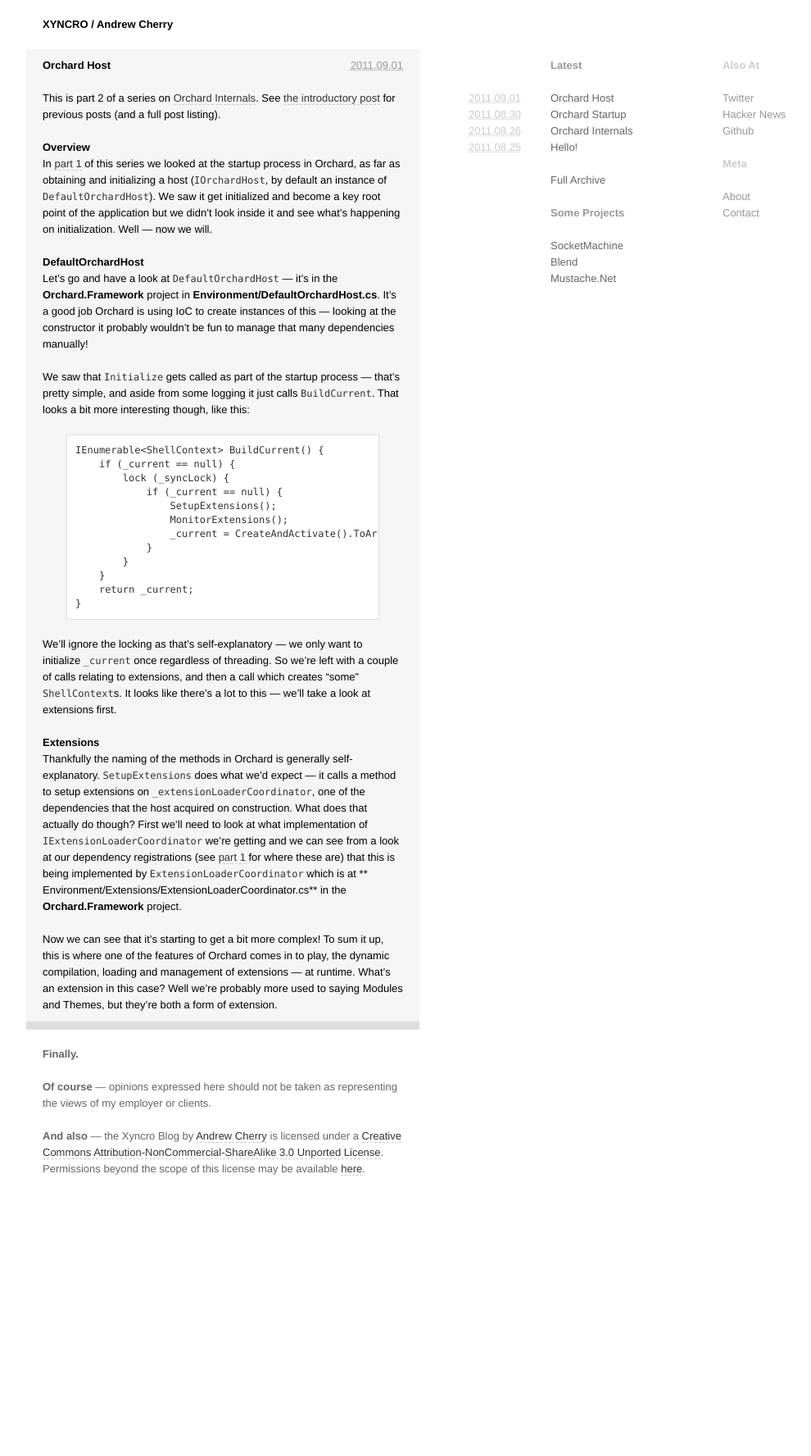
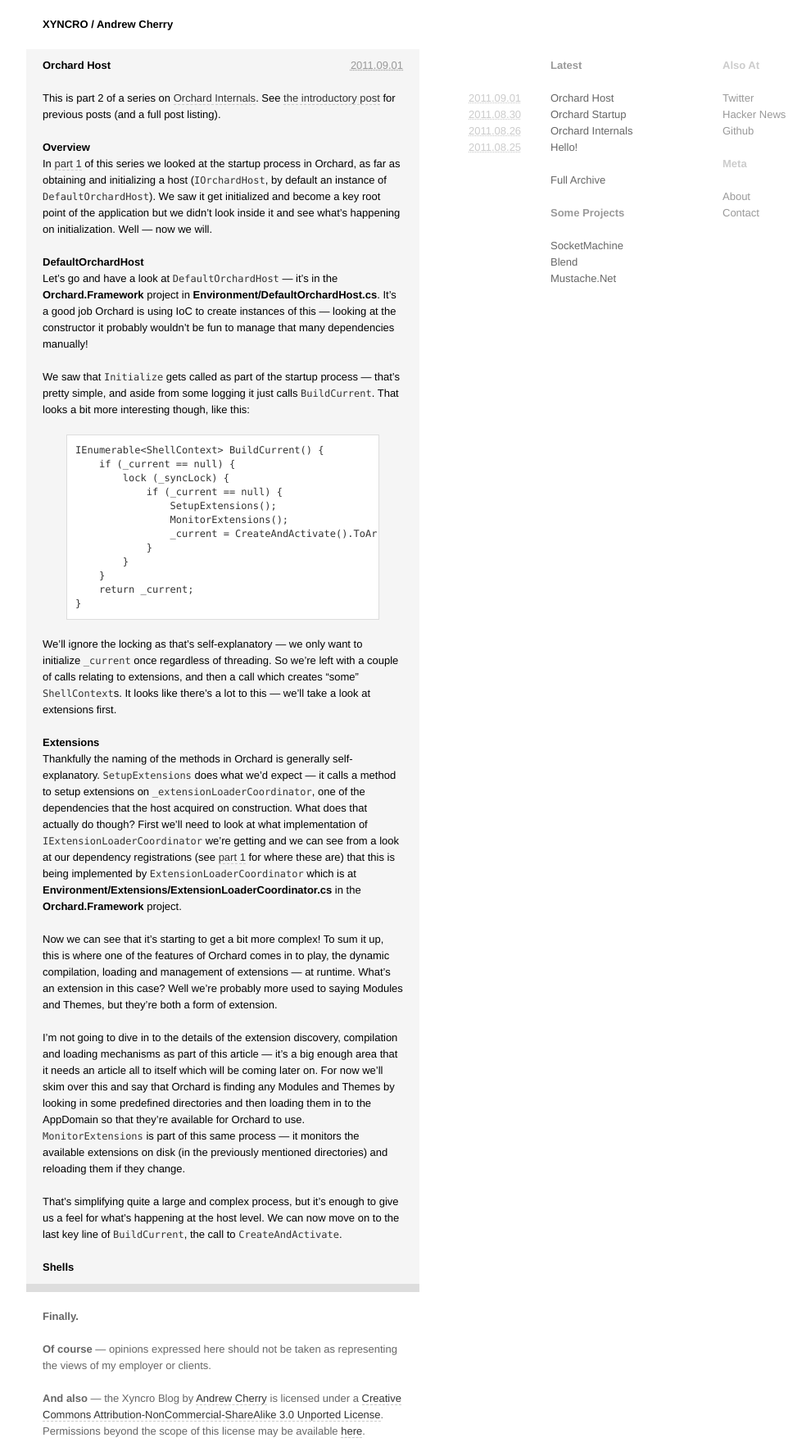
Before and after one commit to kolektiv/kolektiv.github.io, a Jekyll site: the page built from _posts/2011-09-01-orchard-host.md, in a window 1280 px wide. Shown: the whole page at 82% size, without its empty margins (18-1008 px from the left). Built offline with Jekyll 4.4.1, drawn with Linux system fonts in a browser that asks for light colours; before the commit the page ends 1456 px from its top, so only the background shows below that.

Commit message:
editing orchard host post

```diff
--- a/_posts/2011-09-01-orchard-host.md
+++ b/_posts/2011-09-01-orchard-host.md
@@ -38,9 +38,15 @@
 
 ## Extensions
 
-Thankfully the naming of the methods in Orchard is generally self-explanatory. `SetupExtensions` does what we'd expect &mdash; it calls a method to setup extensions on `_extensionLoaderCoordinator`, one of the dependencies that the host acquired on construction. What does that actually do though? First we'll need to look at what implementation of `IExtensionLoaderCoordinator` we're getting and we can see from a look at our dependency registrations (see [part 1][Orchard Startup] for where these are) that this is being implemented by `ExtensionLoaderCoordinator` which is at ** Environment/Extensions/ExtensionLoaderCoordinator.cs** in the **Orchard.Framework** project.
+Thankfully the naming of the methods in Orchard is generally self-explanatory. `SetupExtensions` does what we'd expect &mdash; it calls a method to setup extensions on `_extensionLoaderCoordinator`, one of the dependencies that the host acquired on construction. What does that actually do though? First we'll need to look at what implementation of `IExtensionLoaderCoordinator` we're getting and we can see from a look at our dependency registrations (see [part 1][Orchard Startup] for where these are) that this is being implemented by `ExtensionLoaderCoordinator` which is at **Environment/Extensions/ExtensionLoaderCoordinator.cs** in the **Orchard.Framework** project.
 
 Now we can see that it's starting to get a bit more complex! To sum it up, this is where one of the features of Orchard comes in to play, the dynamic compilation, loading and management of extensions &mdash; at runtime. What's an extension in this case? Well we're probably more used to saying Modules and Themes, but they're both a form of extension.
 
+I'm not going to dive in to the details of the extension discovery, compilation and loading mechanisms as part of this article &mdash; it's a big enough area that it needs an article all to itself which will be coming later on. For now we'll skim over this and say that Orchard is finding any Modules and Themes by looking in some predefined directories and then loading them in to the AppDomain so that they're available for Orchard to use. `MonitorExtensions` is part of this same process &mdash; it monitors the available extensions on disk (in the previously mentioned directories) and reloading them if they change.
+
+That's simplifying quite a large and complex process, but it's enough to give us a feel for what's happening at the host level. We can now move on to the last key line of `BuildCurrent`, the call to `CreateAndActivate`.
+
+## Shells
+
 [Orchard Startup]: /orchard/2011/08/30/orchard-startup-process.html
 [Orchard Internals]: /orchard/2011/08/26/orchard-internals-series.html
```
